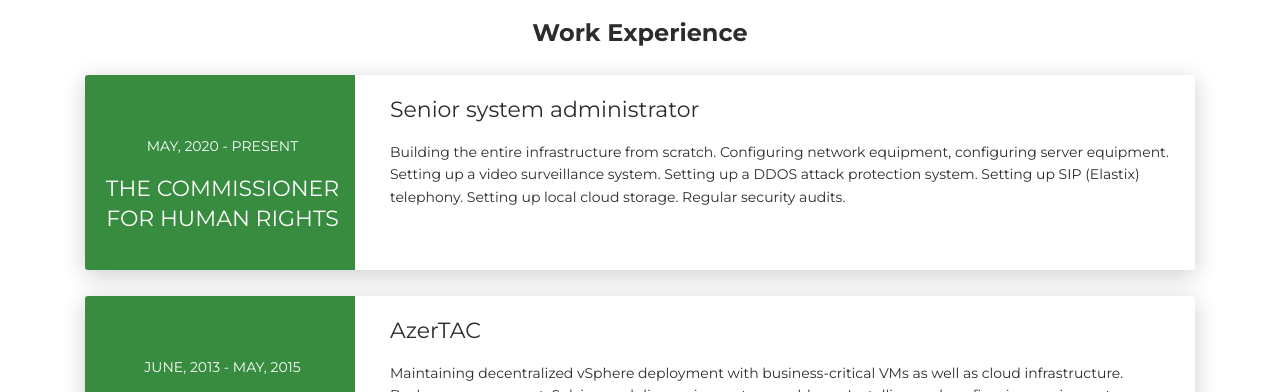
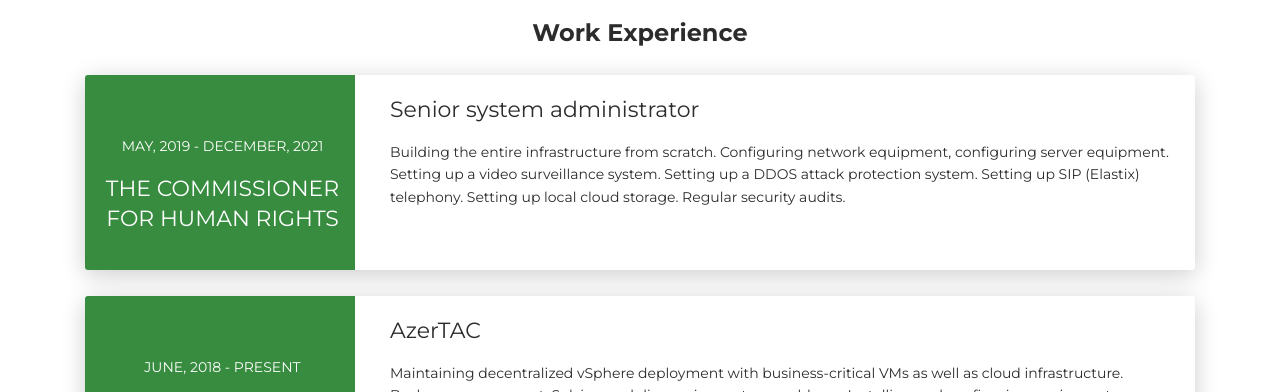
Before and after one commit to kuliyev-elcin/cv.github.io, a plain HTML site: page index.html in a window 1280 px wide. Shown: the part 2340-2732 px from the top of the page. Drawn offline with Linux system fonts and the light colour scheme.

Commit message:
Update index.html

```diff
--- a/index.html
+++ b/index.html
@@ -218,7 +218,7 @@
       <div class="row">
         <div class="col-md-3 bg-primary" data-aos="fade-right" data-aos-offset="50" data-aos-duration="500">
           <div class="card-body cc-experience-header">
-            <p>May, 2020 - Present</p>
+            <p>May, 2019 - December, 2021</p>
             <div class="h5">The Commissioner for Human Rights</div>
           </div>
         </div>
@@ -234,7 +234,7 @@
       <div class="row">
         <div class="col-md-3 bg-primary" data-aos="fade-right" data-aos-offset="50" data-aos-duration="500">
           <div class="card-body cc-experience-header">
-            <p>June, 2013 - May, 2015</p>
+            <p>June, 2018 - PRESENT</p>
             <div class="h5">System Administrator and support</div>
           </div>
         </div>
```
